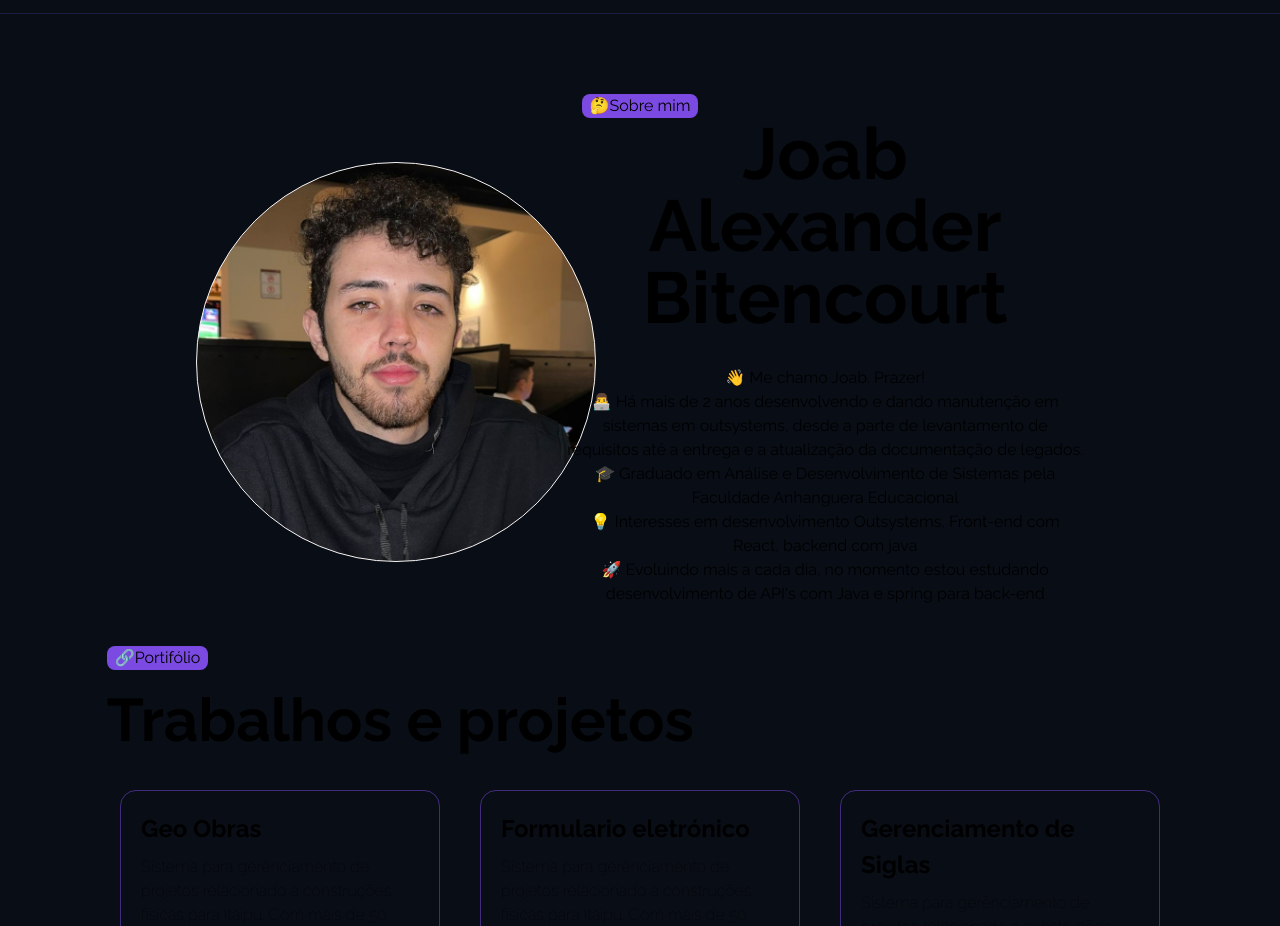
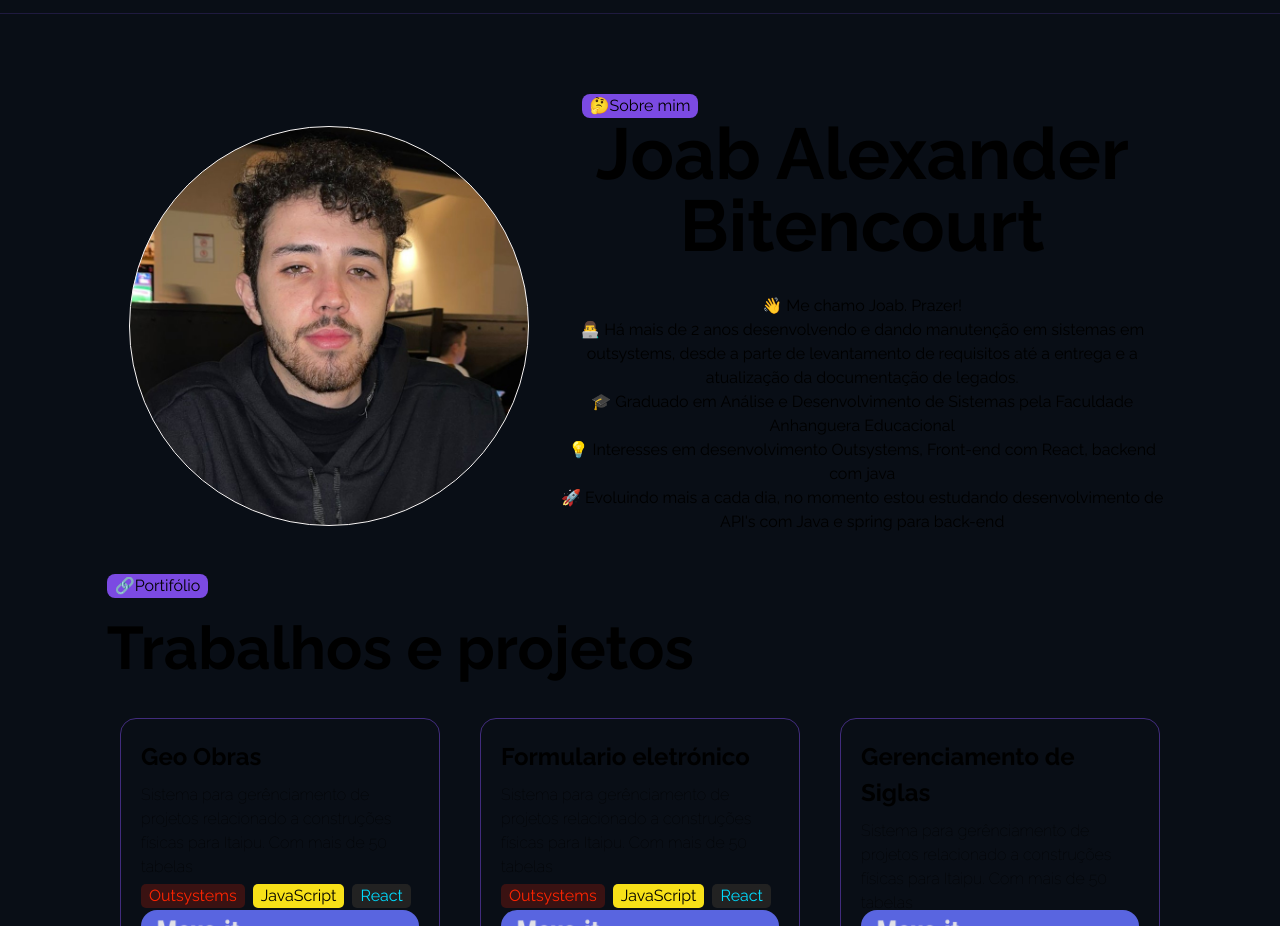
Before and after one commit to JoabBitencourt/Portifolio, a Next.js app: page / in a window 1280 px wide. Shown: the part 980-1906 px from the top of the page. Built offline with nearby package versions, Linux system fonts and the light colour scheme; a web font is replaced by a local one.

Commit message:
ajustando sobre mim

```diff
--- a/src/components/Main/AboutMe/index.jsx
+++ b/src/components/Main/AboutMe/index.jsx
@@ -7,8 +7,8 @@ export default function AboutMe() {
       <SectionTitle>
         🤔Sobre mim
       </SectionTitle>
-      <div className="AboutMe__container flex flex-col w-10/12 items-center md:grid md:grid-cols-12">
-      <div  className="AboutMe__img md:col-span-5 ">
+      <div className="AboutMe__container flex flex-col w-12/12 items-center md:grid md:grid-cols-12">
+      <div  className="AboutMe__img md:col-span-5 flex justify-center ">
         <div className="AboutMe__img__me w-50 h-50"></div>
       </div>
 
```
